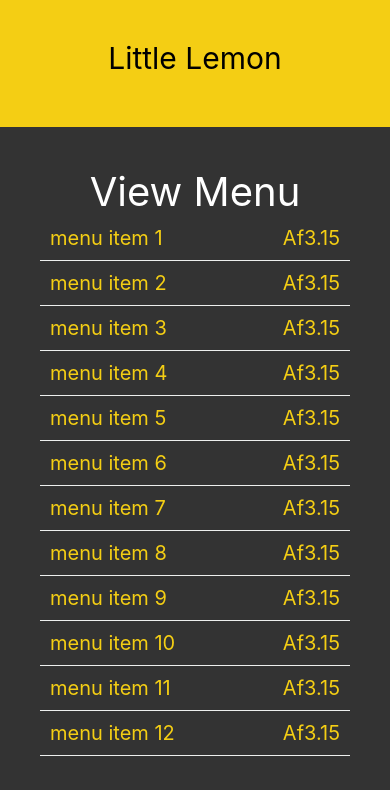
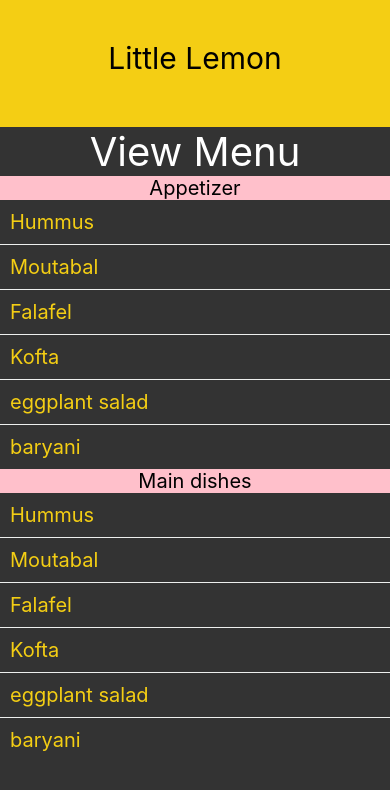
Before and after one commit to Hussain-hamim/Taskly, a React Native app: screen / in a window 390 px wide. Shown: the top 790 px of the page. Built offline with nearby package versions, Linux system fonts and the light colour scheme.

Commit message:
SectionList

```diff
--- a/components/MenuItems.js
+++ b/components/MenuItems.js
@@ -5,6 +5,7 @@ const {
   Text,
   StyleSheet,
   FlatList,
+  SectionList,
 } = require("react-native");
 
 const green = "#495E57";
@@ -43,6 +44,53 @@ const menuItemsToDisplay = [
   { name: "menu item", price: "Af3.15", id: one++ },
 ];
 
+const menuItemsToDisplay2 = [
+  {
+    title: "Appetizer",
+    data: [
+      "Hummus",
+      "Moutabal",
+      "Falafel",
+      "Kofta",
+      "eggplant salad",
+      "baryani",
+    ],
+  },
+  {
+    title: "Main dishes",
+    data: [
+      "Hummus",
+      "Moutabal",
+      "Falafel",
+      "Kofta",
+      "eggplant salad",
+      "baryani",
+    ],
+  },
+  {
+    title: "Desserts",
+    data: [
+      "Hummus",
+      "Moutabal",
+      "Falafel",
+      "Kofta",
+      "eggplant salad",
+      "baryani",
+    ],
+  },
+  {
+    title: "Watani",
+    data: [
+      "Hummus",
+      "Moutabal",
+      "Falafel",
+      "Kofta",
+      "eggplant salad",
+      "baryani",
+    ],
+  },
+];
+
 function Item({ name, index, price }) {
   return (
     <View
@@ -51,8 +99,8 @@ function Item({ name, index, price }) {
         flexDirection: "row",
       }}
     >
-      <Text style={menuStyles.itemText}>{name + " " + (1 + index)}</Text>
-      <Text style={menuStyles.itemText}>{price}</Text>
+      <Text style={menuStyles.itemText}>{name}</Text>
+      {/* <Text style={menuStyles.itemText}>{price}</Text> */}
     </View>
   );
 }
@@ -75,16 +123,30 @@ function Footer() {
 
 const MenuItems = () => {
   function renderItem({ item, index, separator }) {
-    return <Item name={item.name} index={index} price={item.price} />;
+    return <Item name={item} />;
+  }
+
+  function renderSectionHeader({ section: { title } }) {
+    return <Text style={menuStyles.sectionHeader}>{title}</Text>;
   }
 
   return (
     <View style={menuStyles.container}>
-      <FlatList
+      {/* <FlatList
         data={menuItemsToDisplay}
         renderItem={renderItem}
         style={menuStyles.innerContainer}
         keyExtractor={(item) => item.id}
+
+        ItemSeparatorComponent={Separator}
+        ListHeaderComponent={Header}
+        ListFooterComponent={Footer}
+      /> */}
+
+      <SectionList
+        sections={menuItemsToDisplay2}
+        renderItem={renderItem}
+        renderSectionHeader={renderSectionHeader}
         ItemSeparatorComponent={Separator}
         ListHeaderComponent={Header}
         ListFooterComponent={Footer}
@@ -122,4 +184,9 @@ const menuStyles = StyleSheet.create({
     borderBottomWidth: 1,
     borderColor: "#EDEFEE",
   },
+  sectionHeader: {
+    backgroundColor: "pink",
+    textAlign: "center",
+    fontSize: 20,
+  },
 });
```
